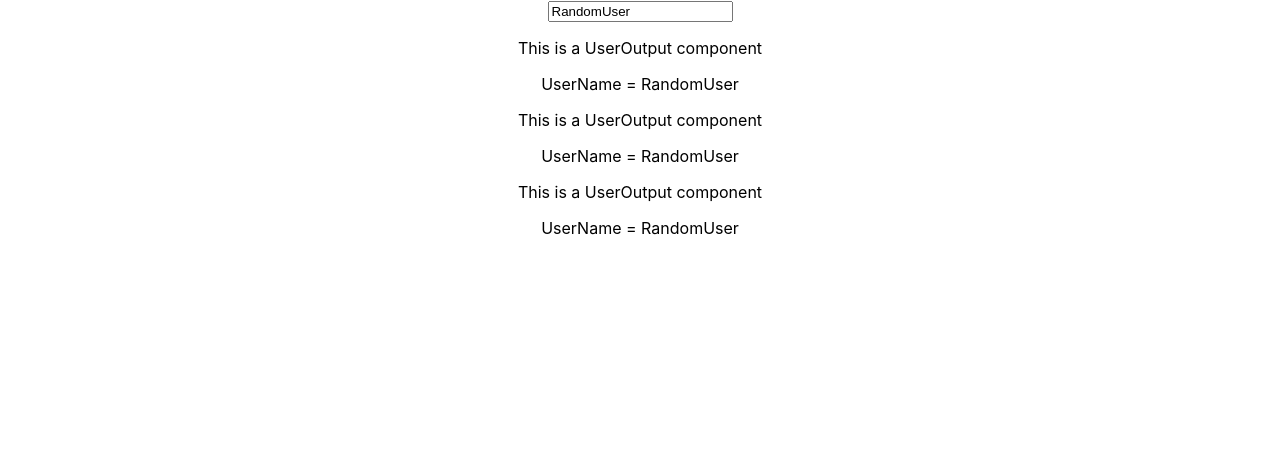
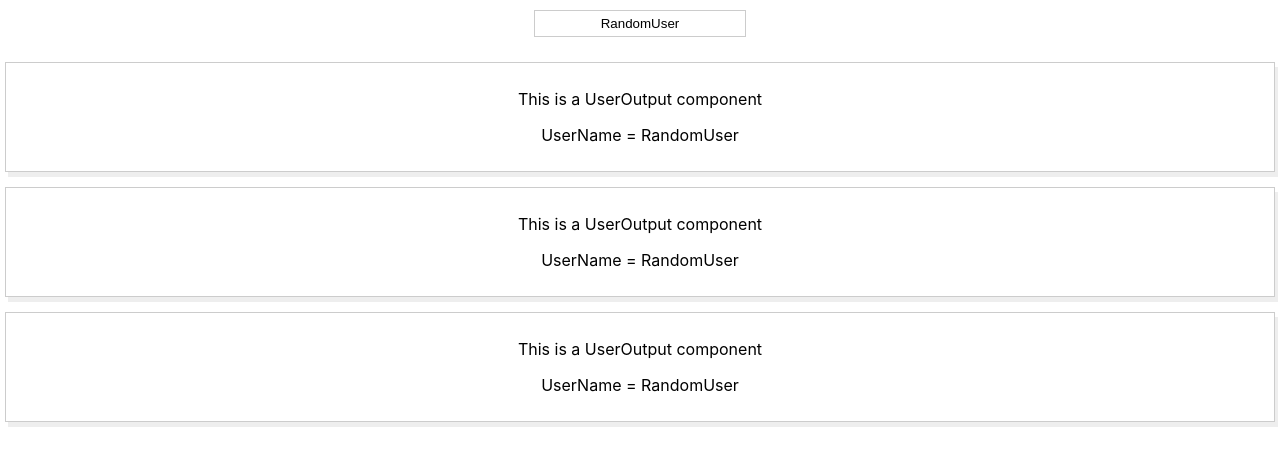
Before and after one commit to Makeedo/react-complete-guide-assignment-1, a React (Create React App) app: page / in a window 1280 px wide. Shown: the top 466 px of the page. Built offline with nearby package versions, Linux system fonts and the light colour scheme.

Commit message:
resolved step 10

```diff
--- a/src/components/UserInput/UserInput.js
+++ b/src/components/UserInput/UserInput.js
@@ -2,8 +2,19 @@ import React from 'react';
 
 const UserInput = (props) => {
 
+    const style = {
+        backgroundColor: 'white',
+        width: '200px',
+        margin: '10px auto',
+        textAlign: 'center',
+        border: '1px solid #ccc',
+        color: 'black',
+        padding: '5px'
+
+    };
+
     return(
-        <input type='text' onChange={props.changeHandler} value={props.value}/>
+        <input type='text' onChange={props.changeHandler} value={props.value} style={style}/>
     );
 
 };
--- /dev/null
+++ b/src/components/UserOutput/UserOutput.css
@@ -0,0 +1,6 @@
+.UserOutput {
+    border: 1px solid #ccc;
+    box-shadow: 3px 5px #eee;
+    padding: 10px;
+    margin: 15px 5px;
+}
--- a/src/components/UserOutput/UserOutput.js
+++ b/src/components/UserOutput/UserOutput.js
@@ -1,9 +1,10 @@
 import React from 'react';
+import './UserOutput.css'
 
 const UserOutput = (props) => {
 
     return(
-        <div>
+        <div className='UserOutput'>
             <p>This is a UserOutput component</p>
             <p>UserName = {props.userName}</p>
         </div>
```
